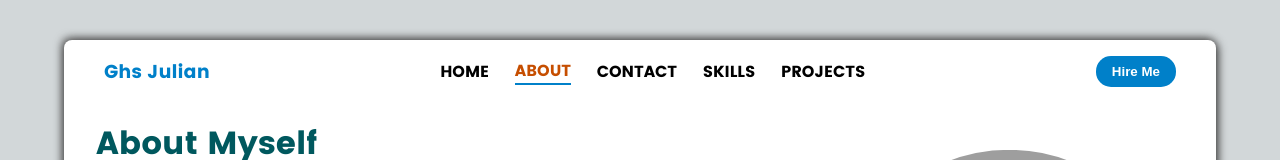
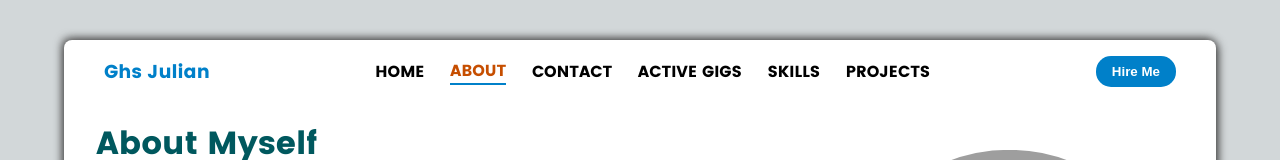
Before and after one commit to ghsjulian/ghs-cv, a React (Vite) app: page /about in a window 1280 px wide. Shown: the top 160 px of the page. Built offline with nearby package versions, Linux system fonts and the light colour scheme; grey boxes are pictures that could not be loaded.

Commit message:
added new nav link

```diff
--- a/src/layouts/Header.jsx
+++ b/src/layouts/Header.jsx
@@ -47,6 +47,11 @@ const Header = () => {
                         Contact
                     </NavLink>
                     <NavLink
+                    className={path == "/my-gigs" ? "active" : ""}
+                    onClick={closeNav} to="/my-gigs">
+                        Active GIGS
+                    </NavLink>
+                    <NavLink
                     className={path == "/skills" ? "active" : ""}
                     onClick={closeNav} to="/skills">
                         Skills
```
